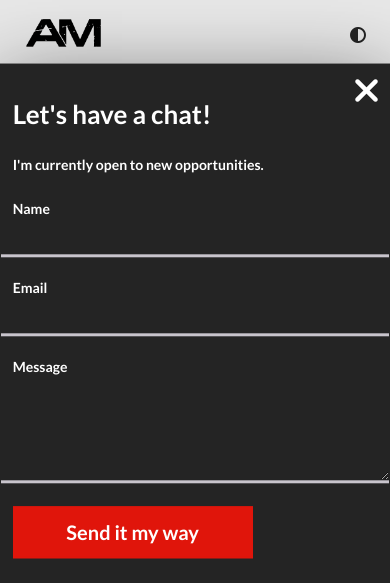
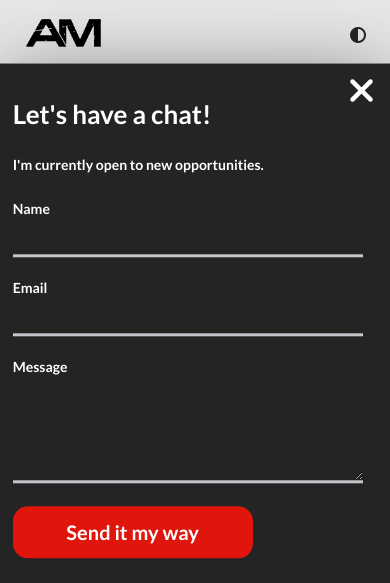
Before and after one commit to anthonymardiros/E-Portfolio, a plain HTML site: page index.html in a window 390 px wide. Both pictures are taken after a click on the element "about me". Shown: the top 583 px of the page. Drawn offline with nearby package versions, Linux system fonts and the light colour scheme.

Commit message:
Margin on inputs + translated modal exit button

```diff
--- a/index.html
+++ b/index.html
@@ -165,7 +165,7 @@
             <div class="form__item">
               <label class="form__item--label">Message</label>
               <textarea
-                class="input"
+                class="input input--message"
                 name="message"
                 type="text"
                 required
--- a/styles.css
+++ b/styles.css
@@ -120,6 +120,7 @@ input, textarea {
     border-left: none;
     border-right: none;
     height: 40px;
+
     transition: all 300ms ease;
 }
 
@@ -905,6 +906,20 @@ footer {
         display: none;
     }
 
+    input {
+        width: 350px;
+        margin-left: 12px;
+    }
+
+    .input--message {
+        width: 350px;
+        margin-left: 12px;
+    }
+
+    #contact__submit {
+        border-radius: 15px;
+    }
+
     .project {
         margin-bottom: 80px;
     }
@@ -977,6 +992,10 @@ footer {
         position: relative;
     }
 
+    .modal__exit {
+        transform: translateX(-5px);
+    }
+
     #languages {
         z-index: 2;
         position: relative;
```
